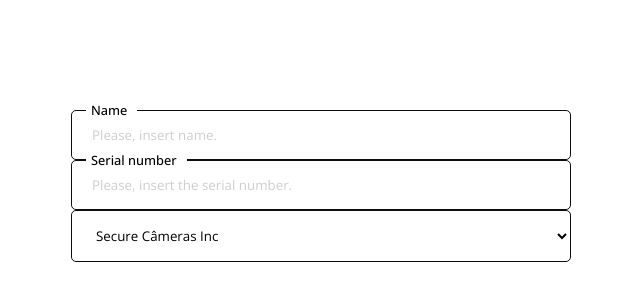
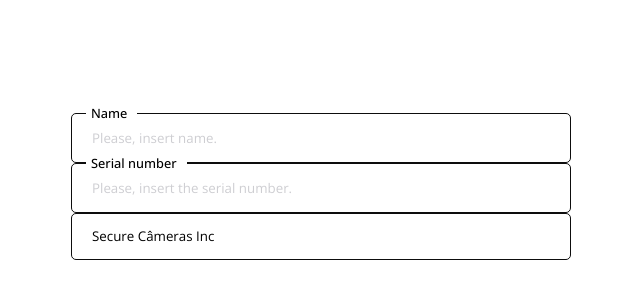
Before and after one commit to sidneifjr/Sebastian, a React (Vite) app: page / in a window 1280 px wide. Shown: the part 214-514 px from the top of the page, without its empty margins (319-959 px from the left). Built offline with nearby package versions, Linux system fonts and the light colour scheme.

Commit message:
Updates the Select component

```diff
--- a/src/components/Select/index.tsx
+++ b/src/components/Select/index.tsx
@@ -24,15 +24,11 @@
   }
 ]
 
-export const Select = () => {
+export const Select = (props: any) => {
   const selectId = useId();
 
-  const selectHandler = () => {
-    // rodar um filter, com os elementos possuindo os valores correspondentes!
-  }
-
   return (
-    <SelectItem name={selectId} onChange={selectHandler}>
+    <SelectItem name={selectId} onChange={props.onSelect}>
       {
         selectItems.map((selectItem) => {
           return (
--- a/src/components/Select/styles.tsx
+++ b/src/components/Select/styles.tsx
@@ -9,6 +9,8 @@
   padding: 15px 20px;
   outline-color: #2C7BBF;
   transition: outline ease-in-out 0.2s;
+  -webkit-appearance: none;
+  -moz-appearance: none;
 `
 
 export { SelectItem };
```
